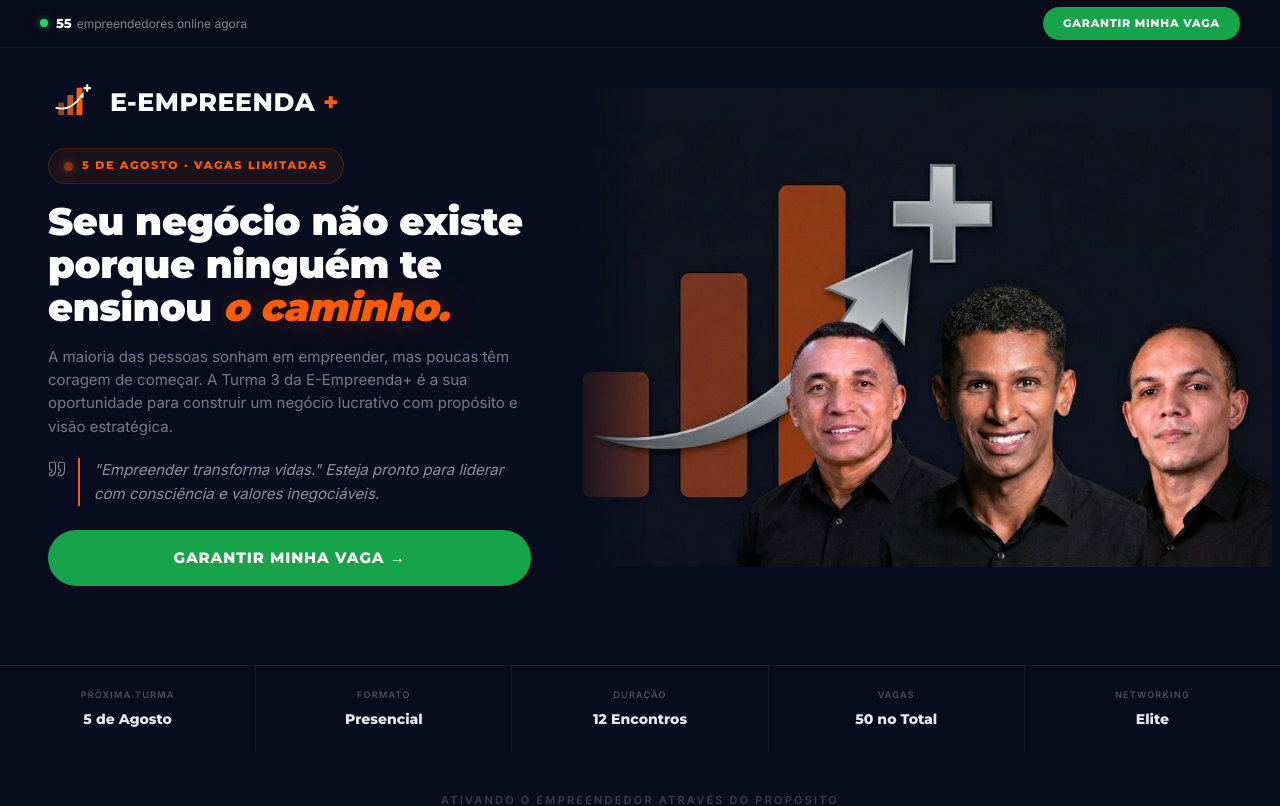
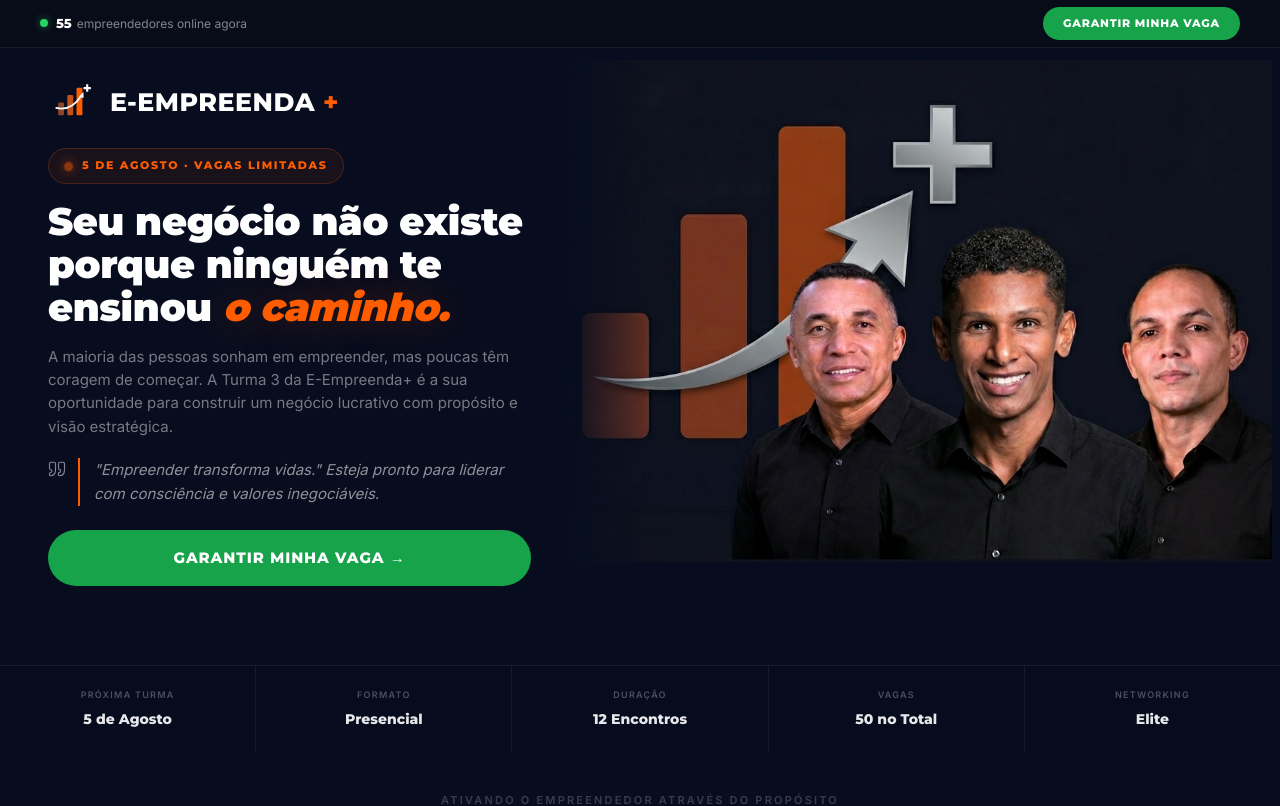
Before and after one commit to pluppex-art/E-EMPREENDA-Plus, a React (Vite) app: page / in a window 1280 px wide. Shown: the top 806 px of the page. Built offline with nearby package versions, Linux system fonts and the light colour scheme; no server answers; the database is empty.

Commit message:
style: adjust hero image positioning and top padding in Home module

```diff
--- a/src/pages/Home/Home.module.css
+++ b/src/pages/Home/Home.module.css
@@ -253,7 +253,7 @@
   grid-column: 2;
   overflow: hidden;
   padding-right: 48px;
-  padding-top: 40px;
+  padding-top: 12px;
 }
 
 /* Foto preenche toda a altura do hero */
@@ -261,7 +261,7 @@
   width: 107%;
   height: 83%;
   object-fit: cover;
-  object-position: center top;
+  object-position: center 15%;
   display: block;
   user-select: none;
   /* oculta marca d'água no canto inferior direito */
```
